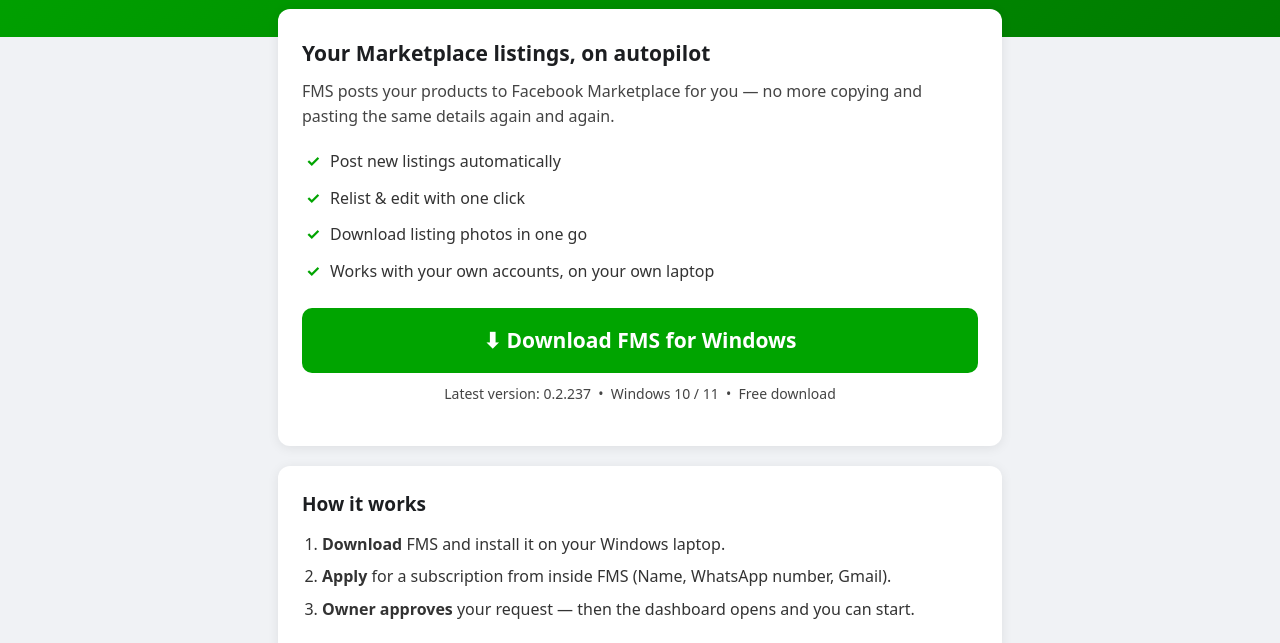
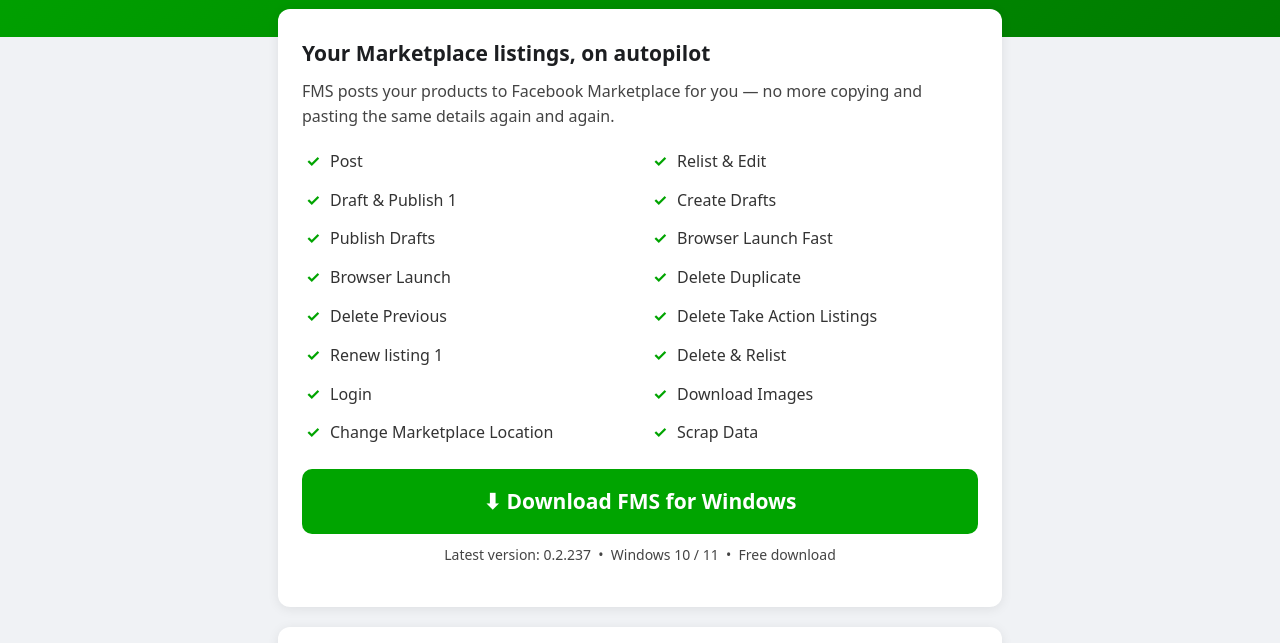
Before and after one commit to Fms1234-f/fms1234-f.github.io, a plain HTML site: page fms/index.html in a window 1280 px wide. Shown: the part 157-800 px from the top of the page. Drawn offline with Linux system fonts and the light colour scheme.

Commit message:
Download page v2: all 16 dashboard actions in 2-column grid

```diff
--- a/fms/index.html
+++ b/fms/index.html
@@ -15,7 +15,7 @@
   .card{background:#fff;border-radius:12px;box-shadow:0 2px 12px rgba(0,0,0,.08);padding:28px 24px;margin-top:-28px}
   .card h2{font-size:21px;margin-bottom:10px}
   .card p{color:#444;margin-bottom:14px}
-  .feat{list-style:none;margin:6px 0 18px}
+  .feat{list-style:none;margin:6px 0 18px;display:grid;grid-template-columns:1fr 1fr;gap:2px 18px}
   .feat li{padding:6px 0 6px 28px;position:relative;color:#333}
   .feat li::before{content:"✓";position:absolute;left:4px;color:#00a400;font-weight:700}
   .dl{display:block;text-align:center;background:#00a400;color:#fff;font-size:21px;font-weight:700;text-decoration:none;padding:16px 20px;border-radius:10px;margin:6px 0 10px}
@@ -31,7 +31,7 @@
   .wa{display:inline-block;background:#25d366;color:#fff;font-weight:700;text-decoration:none;padding:12px 22px;border-radius:10px}
   .wa:hover{background:#1da851}
   footer{text-align:center;color:#8a8d91;font-size:13px;padding:24px 18px}
-  @media (max-width:520px){.hero h1{font-size:34px}.hero p.tag{font-size:17px}.dl{font-size:19px}}
+  @media (max-width:520px){.hero h1{font-size:34px}.hero p.tag{font-size:17px}.dl{font-size:19px}.feat{grid-template-columns:1fr}}
 </style>
 </head>
 <body>
@@ -45,10 +45,22 @@
       <h2>Your Marketplace listings, on autopilot</h2>
       <p>FMS posts your products to Facebook Marketplace for you — no more copying and pasting the same details again and again.</p>
       <ul class="feat">
-        <li>Post new listings automatically</li>
-        <li>Relist &amp; edit with one click</li>
-        <li>Download listing photos in one go</li>
-        <li>Works with your own accounts, on your own laptop</li>
+        <li>Post</li>
+        <li>Relist &amp; Edit</li>
+        <li>Draft &amp; Publish 1</li>
+        <li>Create Drafts</li>
+        <li>Publish Drafts</li>
+        <li>Browser Launch Fast</li>
+        <li>Browser Launch</li>
+        <li>Delete Duplicate</li>
+        <li>Delete Previous</li>
+        <li>Delete Take Action Listings</li>
+        <li>Renew listing 1</li>
+        <li>Delete &amp; Relist</li>
+        <li>Login</li>
+        <li>Download Images</li>
+        <li>Change Marketplace Location</li>
+        <li>Scrap Data</li>
       </ul>
       <a class="dl" href="https://drive.google.com/uc?id=1vI_QdcoPFU7ySTtr2j68yRhr46R1v2wW&amp;export=download">⬇ Download FMS for Windows</a>
       <p class="ver">Latest version: 0.2.237 &nbsp;•&nbsp; Windows 10 / 11 &nbsp;•&nbsp; Free download</p>
```
